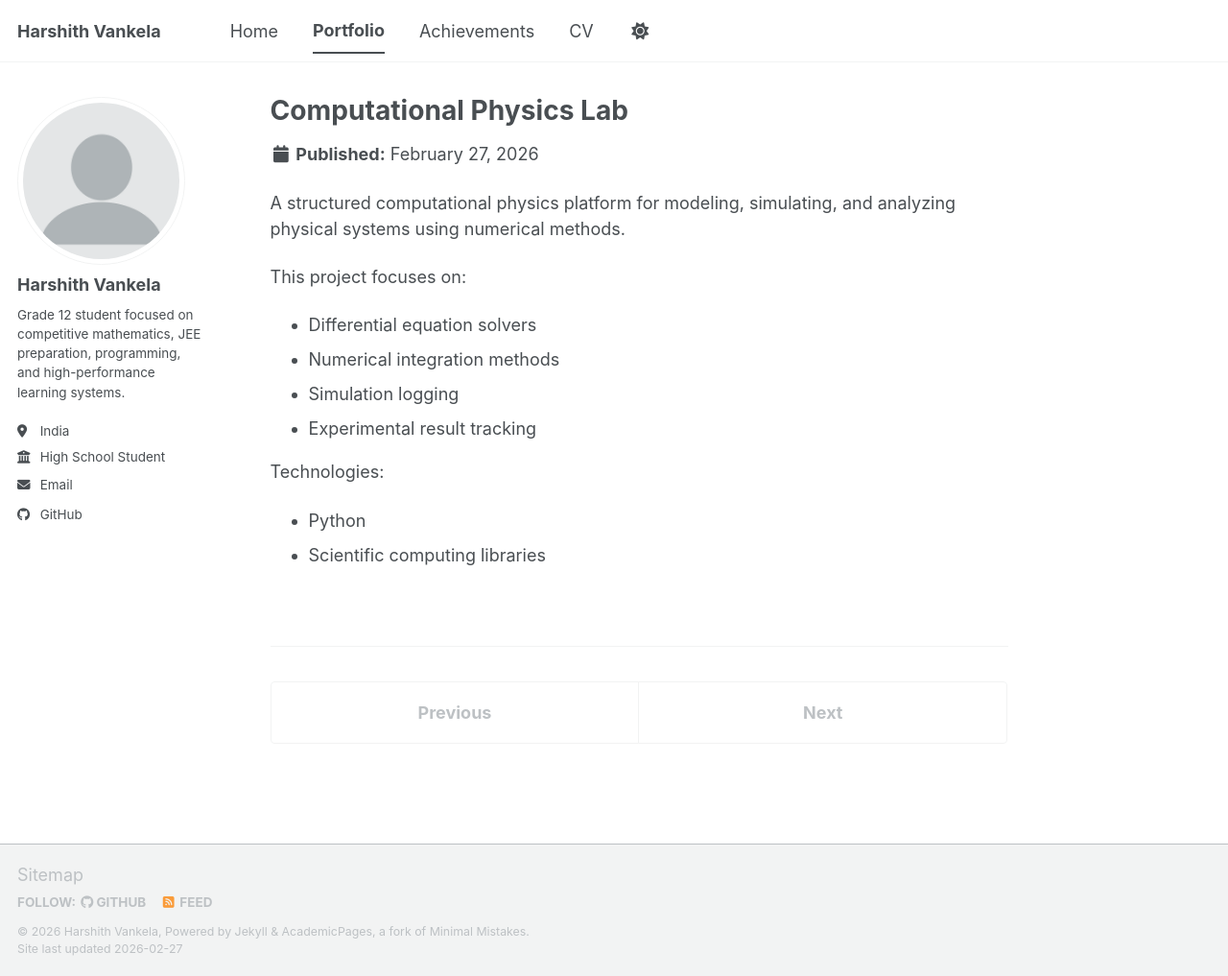
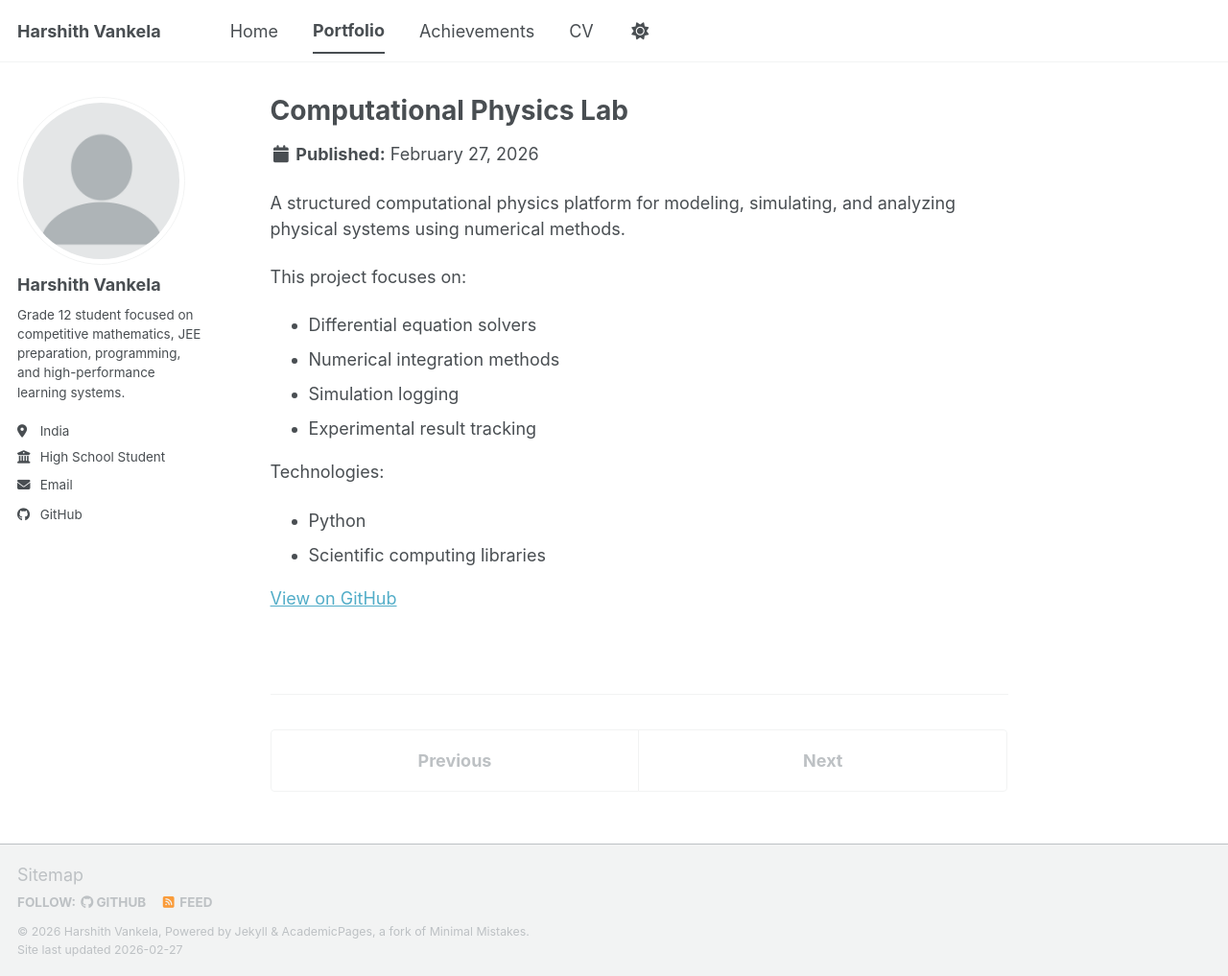
Before and after one commit to ForzaIs-Fav9/ForzaIs-Fav9.github.io, a Jekyll site: the page built from _portfolio/computational-physics-lab.md, in a window 1280 px wide and 1017 px high. Shown: the whole window at 96% size. Built offline with Jekyll 4.4.1, drawn with Linux system fonts in a browser that asks for light colours; a script bundle is joined from its source files by our own code; library files that are not in the unit come from our copies.

Commit message:
Add GitHub link to computational physics lab
Added a link to the GitHub repository for the project.

```diff
--- a/_portfolio/computational-physics-lab.md
+++ b/_portfolio/computational-physics-lab.md
@@ -15,3 +15,5 @@ This project focuses on:
 Technologies:
 - Python
 - Scientific computing libraries
+
+[View on GitHub](https://github.com/ForzaIs-Fav9/computational-physics-lab)
```
